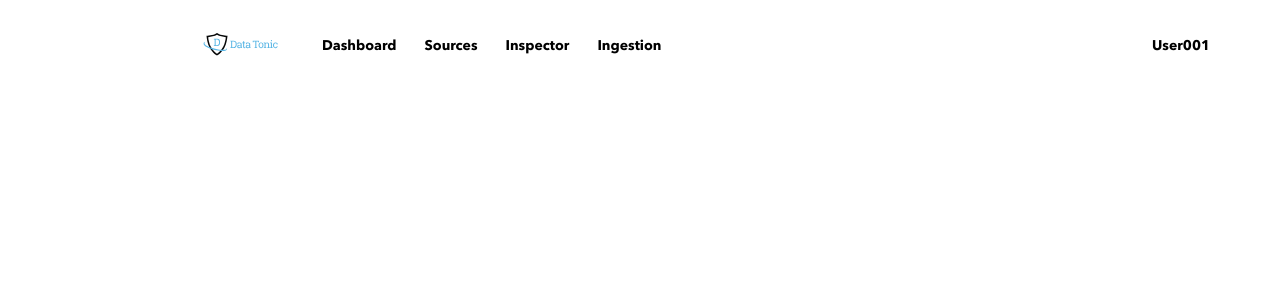
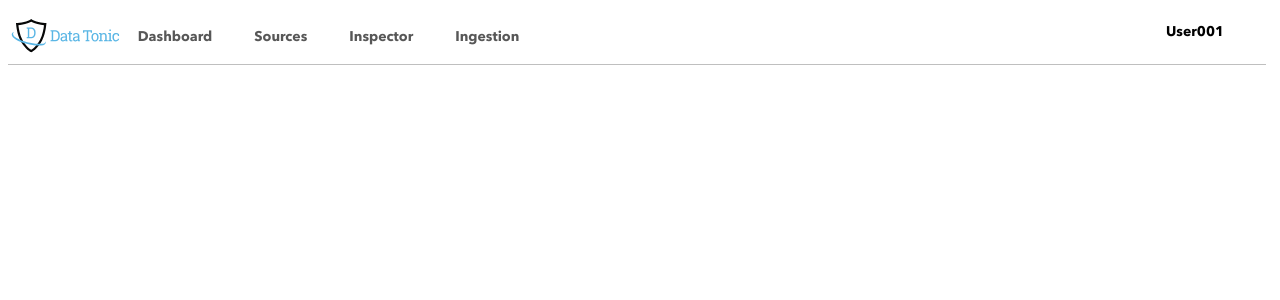
Before and after one commit to kmallen91/prism-challenge, a React (Create React App) app: page / in a window 1280 px wide. Shown: the top 300 px of the page. Built offline with nearby package versions, Linux system fonts and the light colour scheme.

Commit message:
navbar update

```diff
--- a/src/components/nav.jsx
+++ b/src/components/nav.jsx
@@ -8,7 +8,7 @@ export default function Navbar() {
     return (
         <div className='nav-container'>
             <ul className='nav-list'>
-                <li> <img className='logo' src={logo} alt='datatonic logo' /></li>
+                <li className='logo'> <img className='logo-image'  src={logo} alt='datatonic logo' /></li>
                 <li className='list-item'> Dashboard </li>
                 <li className='list-item'> Sources </li>
                 <li className='list-item'> Inspector </li>
--- a/src/styles/navbar.css
+++ b/src/styles/navbar.css
@@ -1,30 +1,40 @@
 .nav-container {
+    height:4rem;
     display:flex;
     justify-content: space-between;
+    border-bottom: solid rgba(128, 128, 128, 0.507) 1px;
 }
 
 .nav-list {
     display:flex;
     justify-content: flex-end;
+    align-items: center;
     list-style: none;
     padding: 0;
+    margin:0;
 }
 
 .list-item{
-    color:black;
+
+    color:rgba(0, 0, 0, 0.658);
     font-size: 1rem;
     text-decoration: none;
-    padding:1rem;
+    padding:0rem 2rem 0rem 1rem;
+
 
 }
 
 .nav-item{
-    padding: 2rem;
+    padding: 1rem;
     margin-right:2rem;
 }
 
 .logo {
-
     height: 70%;
     width: 60%;
 }
+
+.logo-image{
+    height:100%;
+    width:100%;
+}
```
